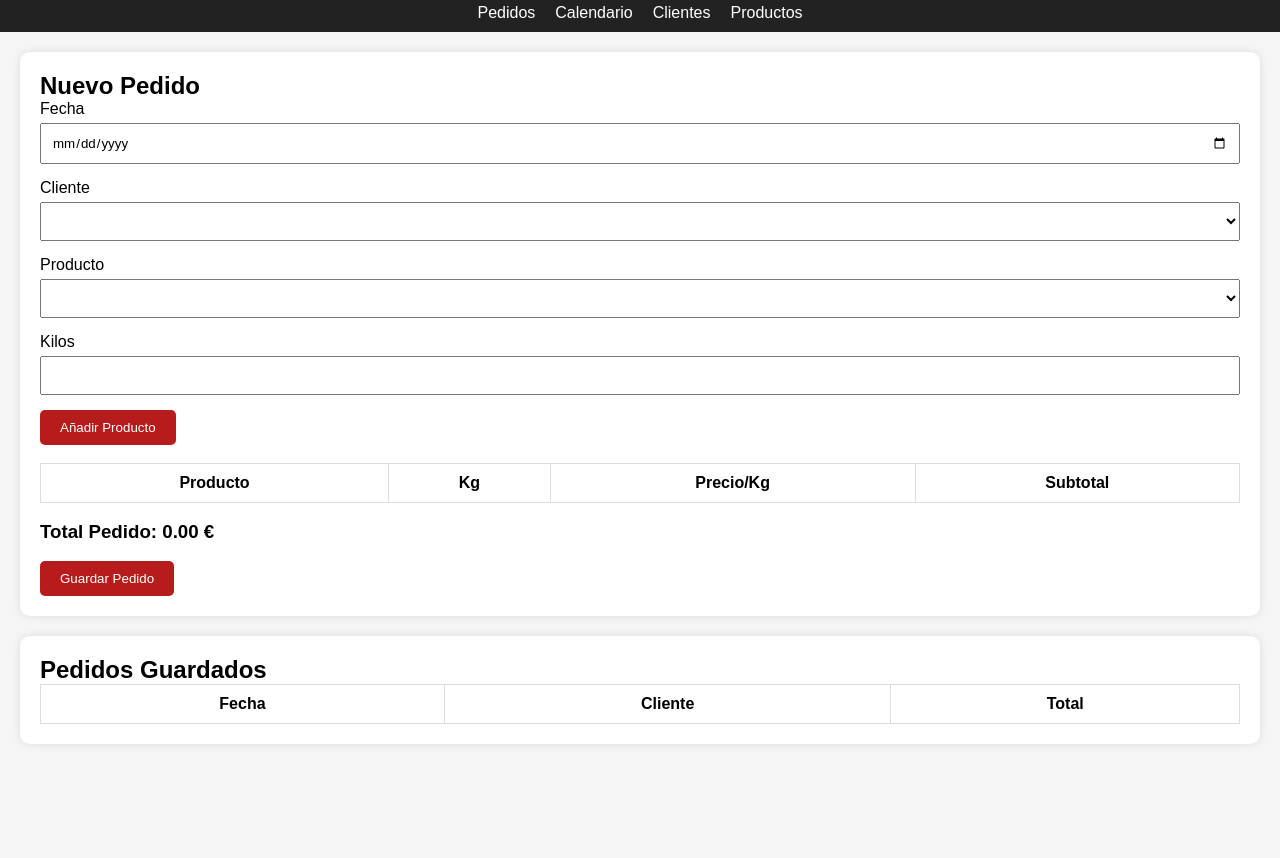
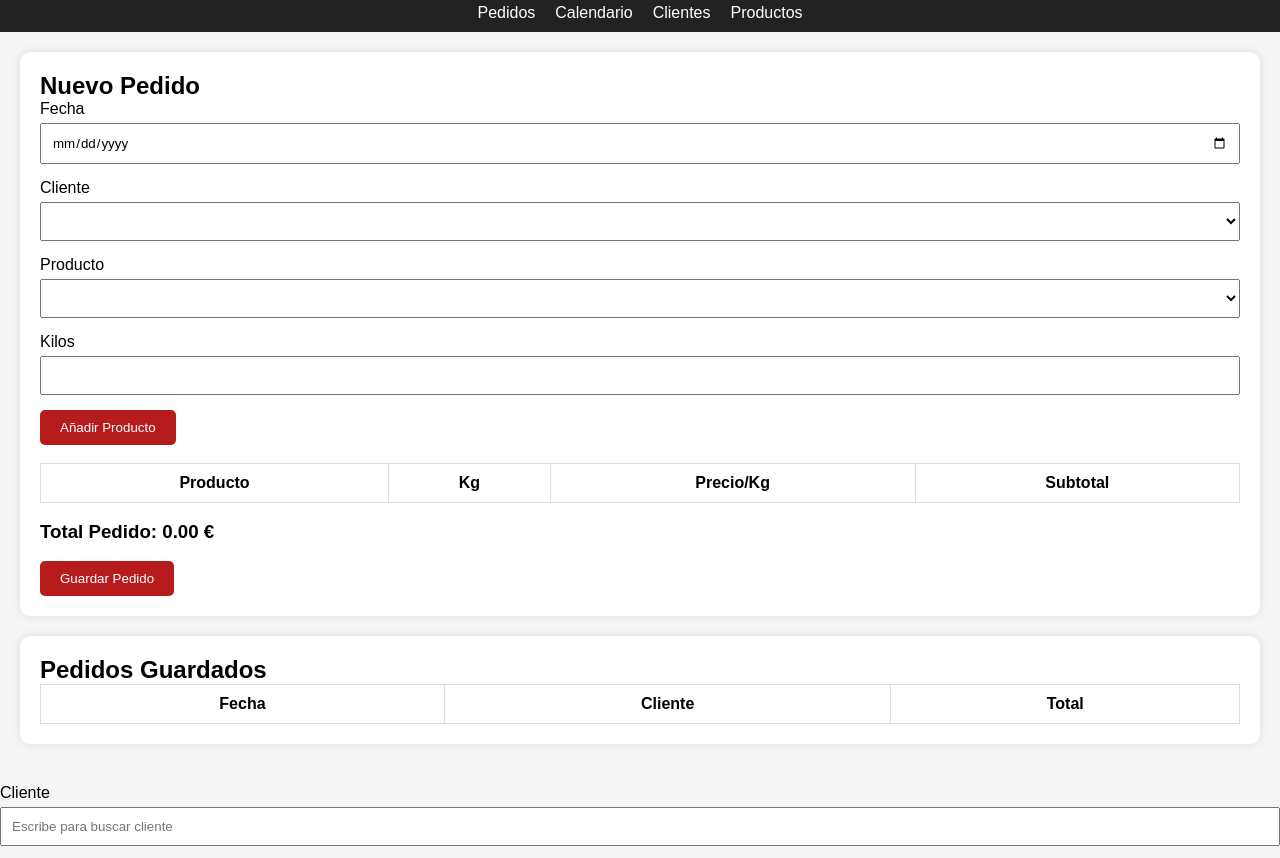
Before and after one commit to davidventuralopez07-lab/GESTI-NPEDIDOS, a plain HTML site: page index.html in a window 1280 px wide. Shown: the part 73-931 px from the top of the page. Before the commit the page ends 857 px from the top, so only its background shows below. Drawn offline with nearby package versions, Linux system fonts and the light colour scheme.

Commit message:
Update index.html

```diff
--- a/index.html
+++ b/index.html
@@ -214,10 +214,16 @@ Descargar PDF del Día
 
 <!-- CLIENTES -->
 <!-- CLIENTES -->
-<div id="clientes" class="section">
+<label>Cliente</label>
 
-<div class="card">
+<input
+type="text"
+id="pedidoCliente"
+list="listaClientes"
+placeholder="Escribe para buscar cliente">
 
+<datalist id="listaClientes">
+</datalist>
 <h2>Clientes</h2>
 
 <input id="clienteNombre" type="text" placeholder="Nombre">
```
